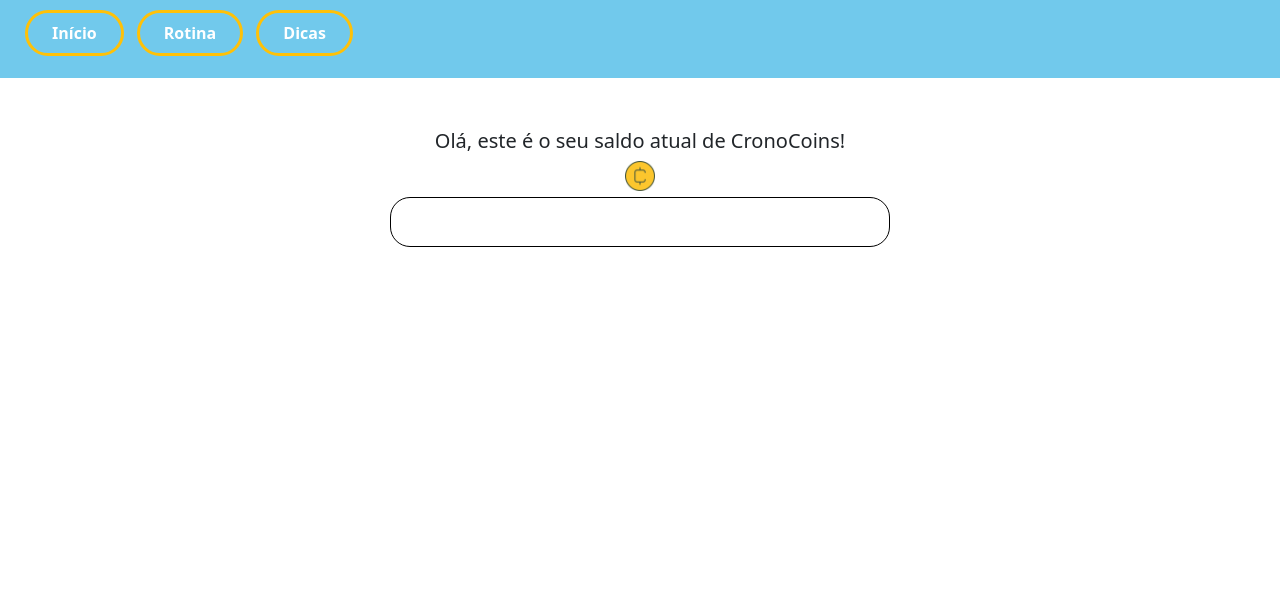
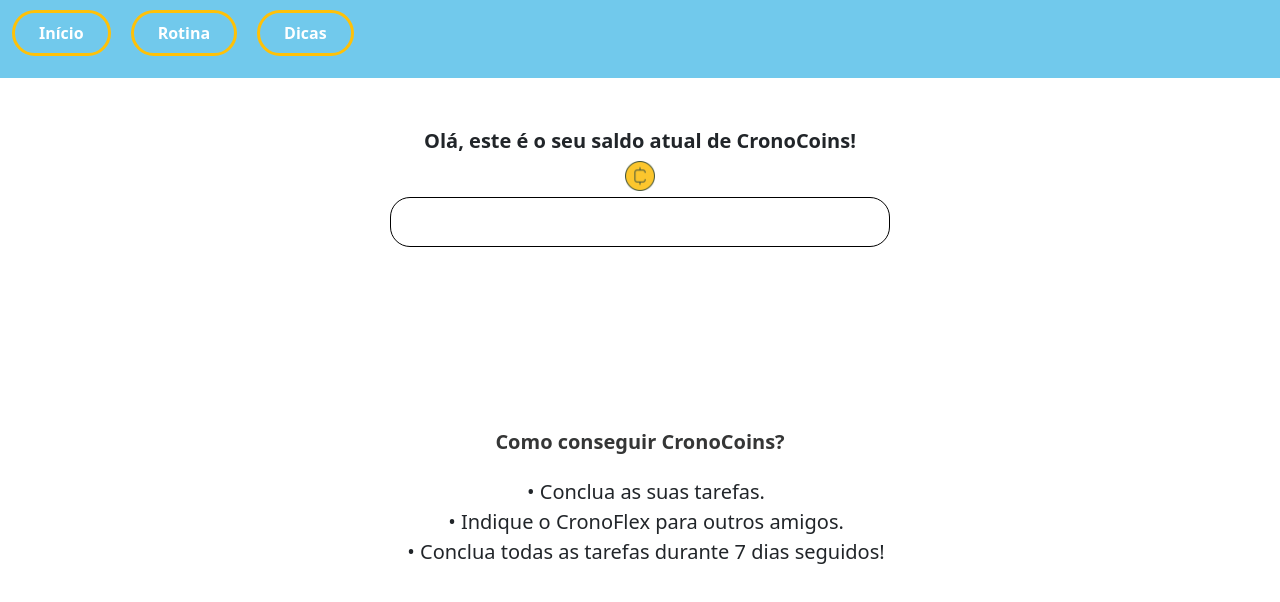
Before and after one commit to ICEI-PUC-Minas-PMGES-TI/pmg-es-2024-1-ti1-2401100-g2-ma-organizacao-de-tempo-1, a plain HTML site: page codigo/views/index.html in a window 1280 px wide. Shown: the top 602 px of the page. Drawn offline with nearby package versions, Linux system fonts and the light colour scheme.

Commit message:
visual-recompensas-finalizado
versão visual final da pagina de recompensas

```diff
--- a/codigo/assets/css/style.css
+++ b/codigo/assets/css/style.css
@@ -14,6 +14,11 @@ header{
 .buttonsheader {
     display: flex;
     justify-content: space-between;
+
+}
+
+li {
+    margin-right: 20px;
 }
 
 #bordas{
@@ -34,6 +39,8 @@ main h1 {
     font-size: 20px;
     text-align: center;
     margin-top: 4%;
+    height: 80%;
+    font-weight: bold;
 }
 
 .saldocoins {
@@ -60,5 +67,20 @@ h2 {
     height: 388px;
 }
 footer {
-    width: 232px;
+    align-items: center;
+    text-align: center;
+    margin-top: 180px;
 }
+
+p1 {
+    color: #353636;
+    font-weight: bold;
+    font-size: 20px;
+
+}
+
+.passos {
+    font-size: 20px;
+    margin-top: 20px;
+    text-align: center;
+}
--- a/codigo/views/index.html
+++ b/codigo/views/index.html
@@ -42,7 +42,14 @@
     <div class="saldocoins"></div>
   </main>
   <footer>
-
+    <p1>Como conseguir CronoCoins?</p1>
+  <div class="passos">
+    <ul>
+      <li>• Conclua as suas tarefas.</li>
+      <li>• Indique o CronoFlex para outros amigos.</li>
+      <li>• Conclua todas as tarefas durante 7 dias seguidos!</li>
+      </ul>
+  </div>
   </footer>
 </body>
 
```
